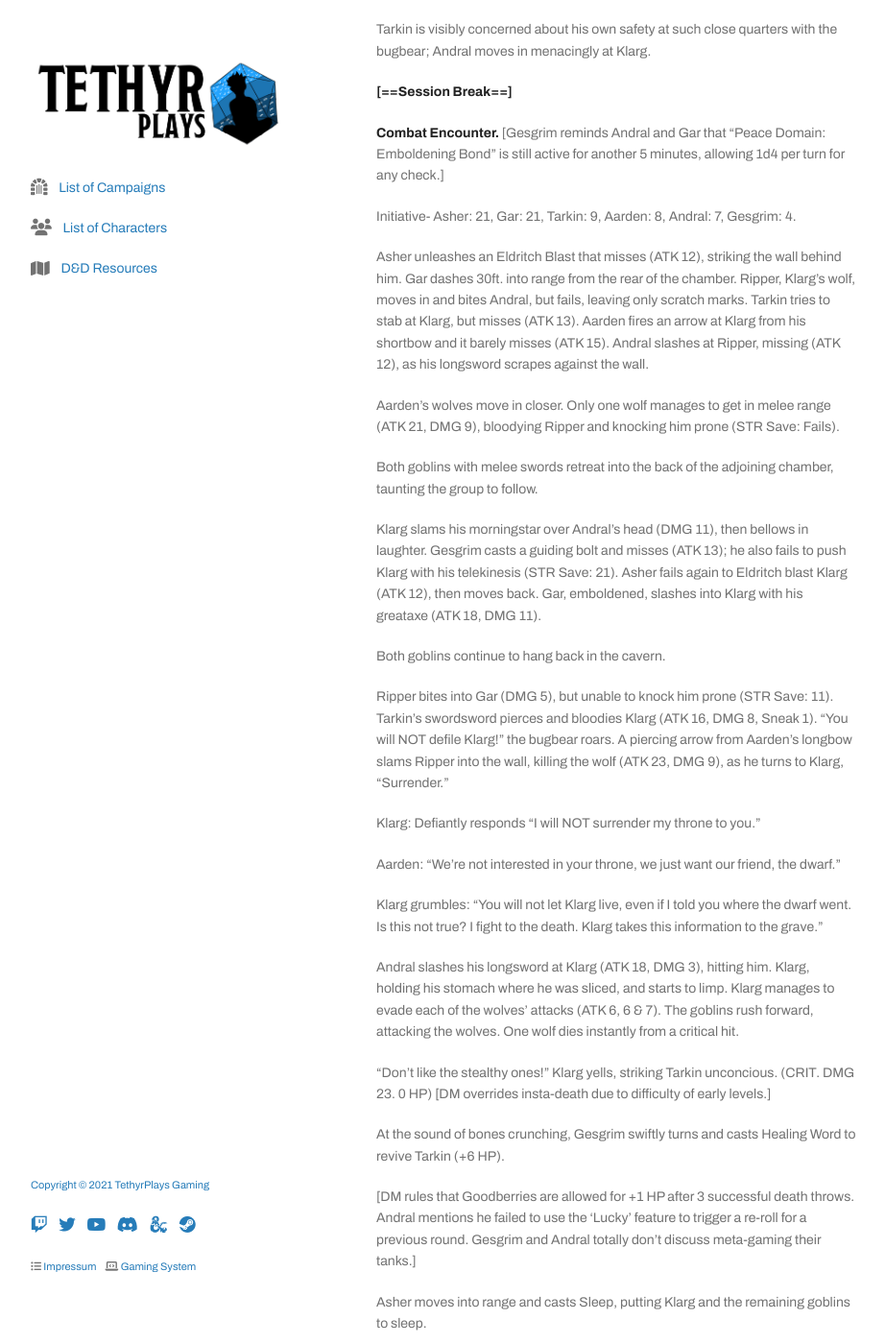
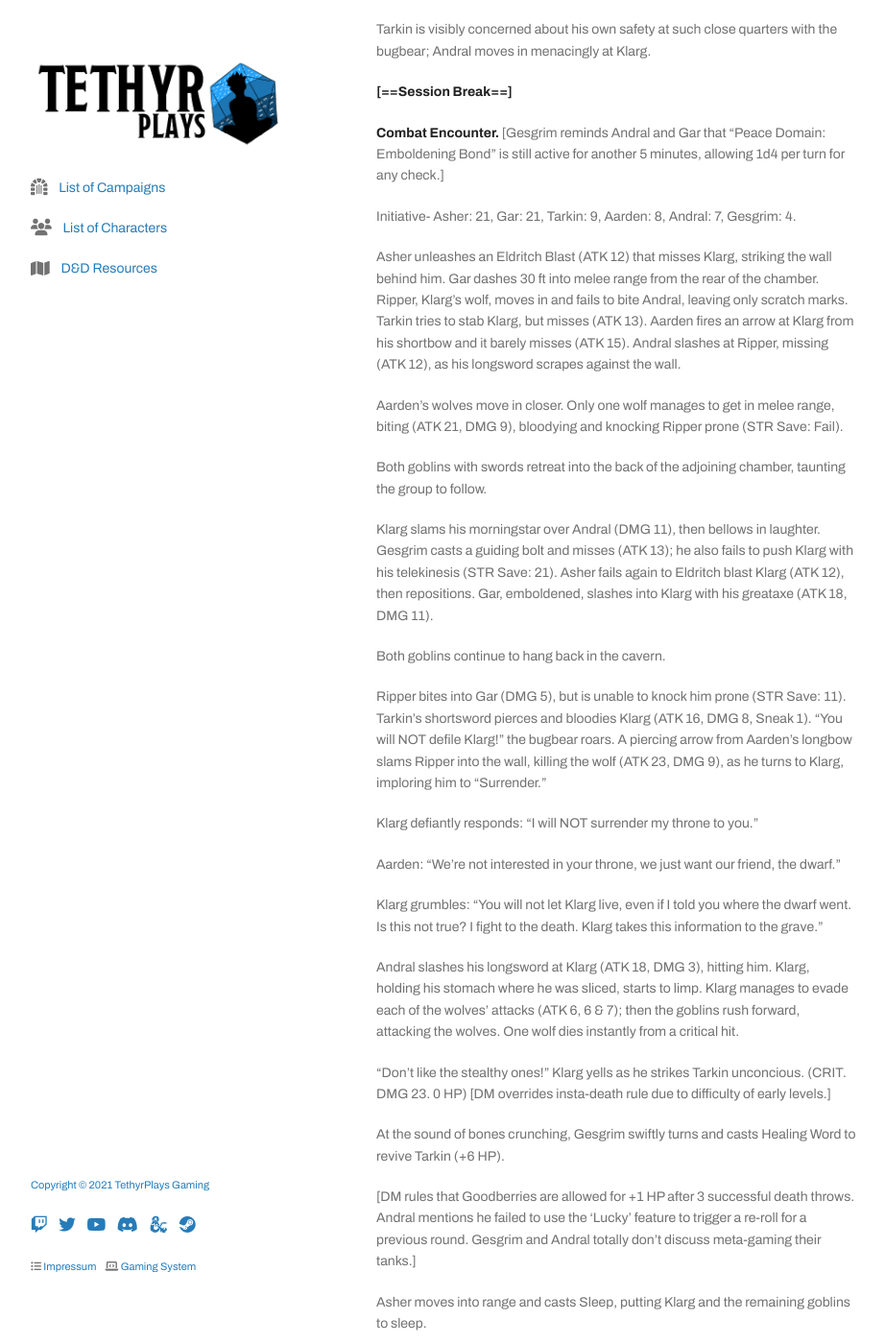
Before and after one commit to tethyrplays/tethyrplays, a Jekyll site: the page built from campaign/2021-lmop-with-dm-nicole.md, in a window 1280 px wide and 1400 px high, scrolled down 2064 px. Shown: the whole window at 96% size, without its empty margins (178-1100 px from the left). Built offline with Jekyll 4.4.1, drawn with Linux system fonts in a browser that asks for light colours; nearby versions of some CDN libraries; some web fonts are replaced; our own code applies the rules of GitHub Pages for plain Markdown files; the repository's description, which GitHub fills in, is left out.

Commit message:
Update 2021-lmop-with-dm-nicole.md

```diff
--- a/campaign/2021-lmop-with-dm-nicole.md
+++ b/campaign/2021-lmop-with-dm-nicole.md
@@ -63,27 +63,27 @@ Tarkin is visibly concerned about his own safety at such close quarters with the
 
 Initiative- Asher: 21, Gar: 21, Tarkin: 9, Aarden: 8, Andral: 7, Gesgrim: 4.
 
-Asher unleashes an Eldritch Blast that misses (ATK 12), striking the wall behind him. Gar dashes 30ft. into range from the rear of the chamber. Ripper, Klarg's wolf, moves in and bites Andral, but fails, leaving only scratch marks. Tarkin tries to stab at Klarg, but misses (ATK 13). Aarden fires an arrow at Klarg from his shortbow and it barely misses (ATK 15). Andral slashes at Ripper, missing (ATK 12), as his longsword scrapes against the wall.
+Asher unleashes an Eldritch Blast (ATK 12) that misses Klarg, striking the wall behind him. Gar dashes 30 ft into melee range from the rear of the chamber. Ripper, Klarg's wolf, moves in and fails to bite Andral, leaving only scratch marks. Tarkin tries to stab Klarg, but misses (ATK 13). Aarden fires an arrow at Klarg from his shortbow and it barely misses (ATK 15). Andral slashes at Ripper, missing (ATK 12), as his longsword scrapes against the wall.
 
-Aarden's wolves move in closer. Only one wolf manages to get in melee range (ATK 21, DMG 9), bloodying Ripper and knocking him prone (STR Save: Fails).
+Aarden's wolves move in closer. Only one wolf manages to get in melee range, biting (ATK 21, DMG 9), bloodying and knocking Ripper prone (STR Save: Fail).
 
-Both goblins with melee swords retreat into the back of the adjoining chamber, taunting the group to follow.
+Both goblins with swords retreat into the back of the adjoining chamber, taunting the group to follow.
 
-Klarg slams his morningstar over Andral's head (DMG 11), then bellows in laughter. Gesgrim casts a guiding bolt and misses (ATK 13); he also fails to push Klarg with his telekinesis (STR Save: 21). Asher fails again to Eldritch blast Klarg (ATK 12), then moves back. Gar, emboldened, slashes into Klarg with his greataxe (ATK 18, DMG 11).
+Klarg slams his morningstar over Andral (DMG 11), then bellows in laughter. Gesgrim casts a guiding bolt and misses (ATK 13); he also fails to push Klarg with his telekinesis (STR Save: 21). Asher fails again to Eldritch blast Klarg (ATK 12), then repositions. Gar, emboldened, slashes into Klarg with his greataxe (ATK 18, DMG 11).
 
 Both goblins continue to hang back in the cavern.
 
-Ripper bites into Gar (DMG 5), but unable to knock him prone (STR Save: 11). Tarkin's swordsword pierces and bloodies Klarg (ATK 16, DMG 8, Sneak 1). "You will NOT defile Klarg!" the bugbear roars. A piercing arrow from Aarden's longbow slams Ripper into the wall, killing the wolf (ATK 23, DMG 9), as he turns to Klarg, "Surrender."
+Ripper bites into Gar (DMG 5), but is unable to knock him prone (STR Save: 11). Tarkin's shortsword pierces and bloodies Klarg (ATK 16, DMG 8, Sneak 1). "You will NOT defile Klarg!" the bugbear roars. A piercing arrow from Aarden's longbow slams Ripper into the wall, killing the wolf (ATK 23, DMG 9), as he turns to Klarg, imploring him to  "Surrender."
 
-Klarg: Defiantly responds "I will NOT surrender my throne to you."
+Klarg defiantly responds: "I will NOT surrender my throne to you."
 
 Aarden: "We're not interested in your throne, we just want our friend, the dwarf."
 
 Klarg grumbles: "You will not let Klarg live, even if I told you where the dwarf went. Is this not true? I fight to the death. Klarg takes this information to the grave."
 
-Andral slashes his longsword at Klarg (ATK 18, DMG 3), hitting him. Klarg, holding his stomach where he was sliced, and starts to limp. Klarg manages to evade each of the wolves' attacks (ATK 6, 6 & 7). The goblins rush forward, attacking the wolves. One wolf dies instantly from a critical hit.
+Andral slashes his longsword at Klarg (ATK 18, DMG 3), hitting him. Klarg, holding his stomach where he was sliced, starts to limp. Klarg manages to evade each of the wolves' attacks (ATK 6, 6 & 7); then the goblins rush forward, attacking the wolves. One wolf dies instantly from a critical hit.
 
-"Don't like the stealthy ones!" Klarg yells, striking Tarkin unconcious. (CRIT. DMG 23. 0 HP) [DM overrides insta-death due to difficulty of early levels.]
+"Don't like the stealthy ones!" Klarg yells as he strikes Tarkin unconcious. (CRIT. DMG 23. 0 HP) [DM overrides insta-death rule due to difficulty of early levels.]
 
 At the sound of bones crunching, Gesgrim swiftly turns and casts Healing Word to revive Tarkin (+6 HP).
 
```
